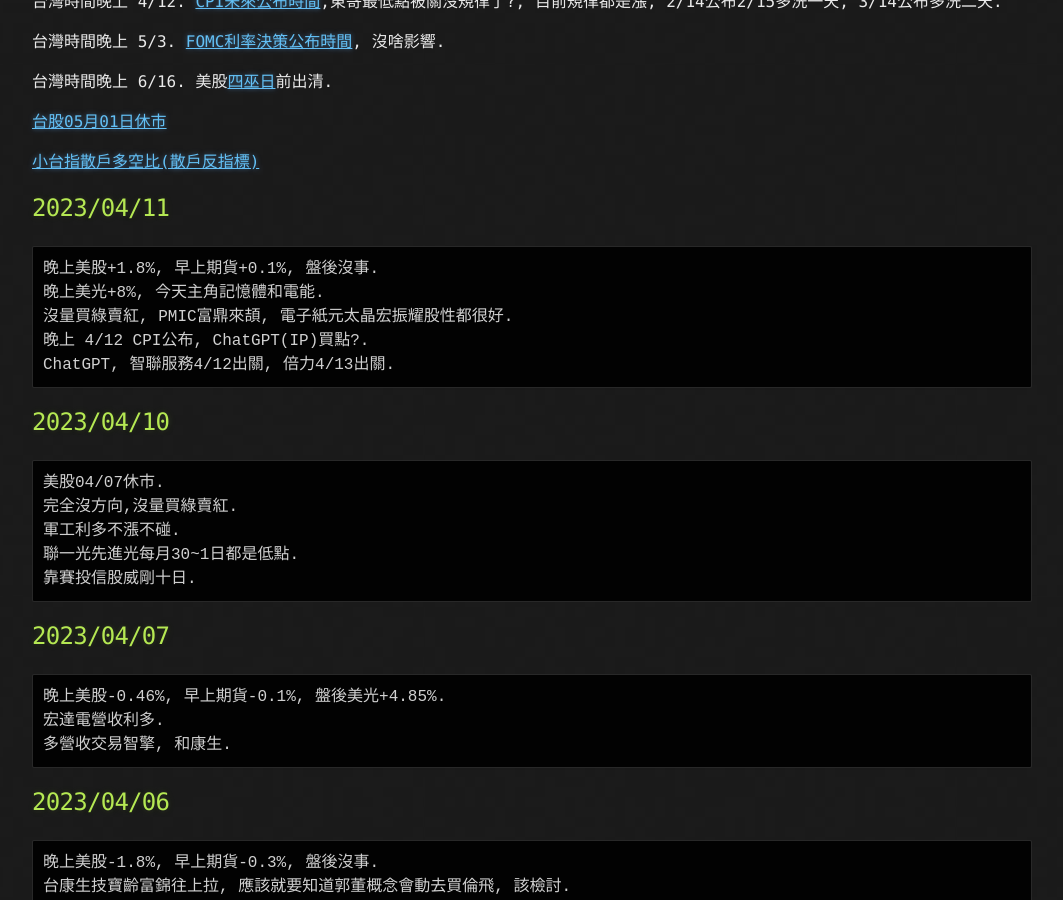
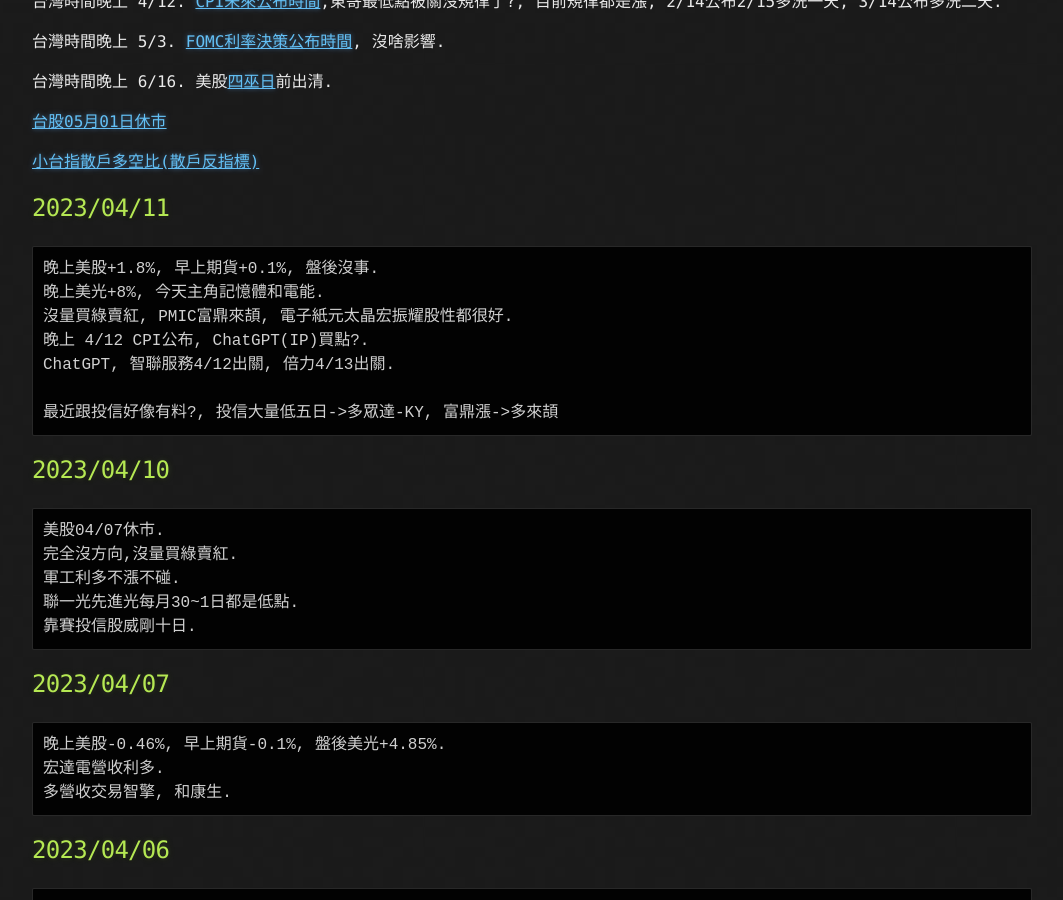
Before and after one commit to lepg5487/Stock_God, a Jekyll site: the page built from index.md, in a window 1280 px wide and 900 px high, scrolled down 468 px. Shown: the whole window, without its empty margins (108-1171 px from the left). Built offline with Jekyll 4.4.1, drawn with Linux system fonts in a browser that asks for light colours; our own code applies the rules of GitHub Pages for plain Markdown files.

Commit message:
Update index.md

````diff
--- a/index.md
+++ b/index.md
@@ -29,6 +29,8 @@
 沒量買綠賣紅, PMIC富鼎來頡, 電子紙元太晶宏振耀股性都很好.
 晚上 4/12 CPI公布, ChatGPT(IP)買點?.
 ChatGPT, 智聯服務4/12出關, 倍力4/13出關.
+
+最近跟投信好像有料?, 投信大量低五日->多眾達-KY, 富鼎漲->多來頡
 ```
 
 ## 2023/04/10
````
